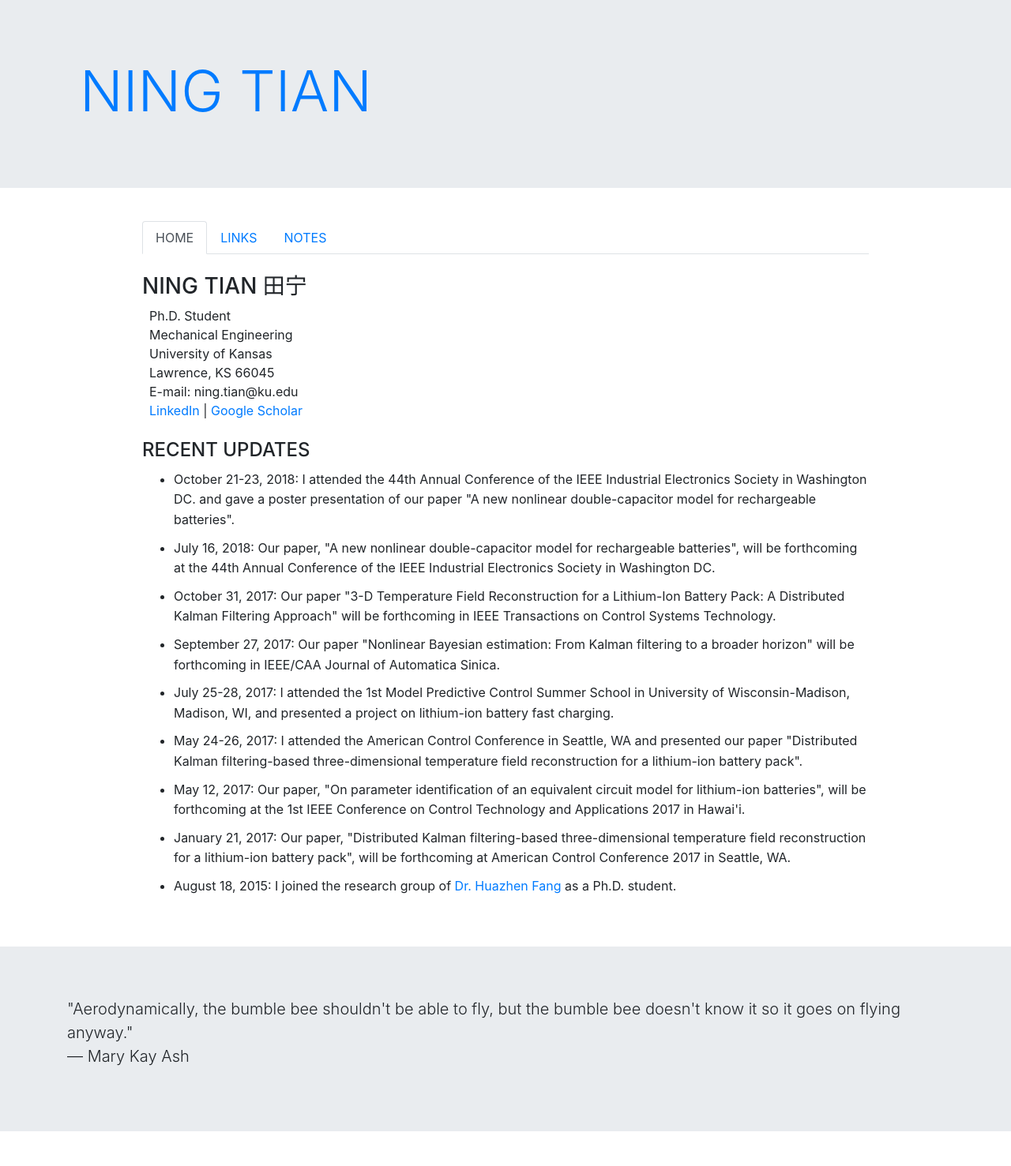
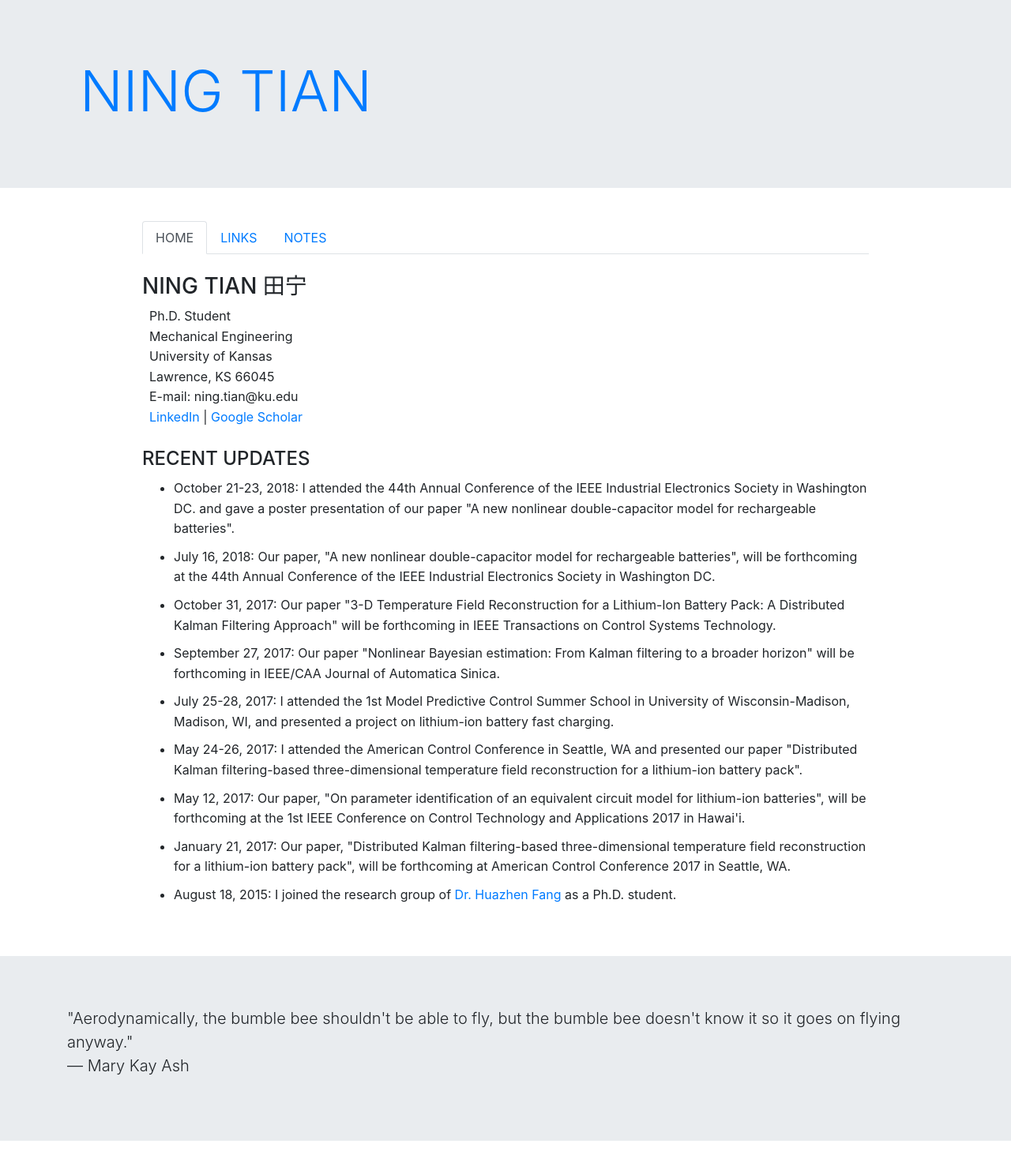
Before and after one commit to ningtian/ningtian.github.io, a Jekyll site: the page index.html, which Jekyll copies as it is, in a window 1280 px wide. Shown: the whole page at 79% size. Built offline with Jekyll 4.4.1, drawn with Linux system fonts in a browser that asks for light colours.

Commit message:
Update index.html

```diff
--- a/index.html
+++ b/index.html
@@ -48,7 +48,7 @@
 
 
 	    <br>
-
+ <div class="a">
 	    <h3>NING TIAN 田宁</h3>
 	    &nbsp  Ph.D. Student<br>
 			&nbsp  Mechanical Engineering<br>
@@ -57,7 +57,7 @@
 			&nbsp  E-mail: ning.tian@ku.edu<br>
 			&nbsp  <a href="https://www.linkedin.com/in/ning-tian-0aa4a6113/">LinkedIn</a> | <a href="https://scholar.google.com/citations?user=BHRe3uoAAAAJ&hl=en">Google Scholar</a><br>
 	<br>
-<div class="a">
+
        <h4>RECENT UPDATES</h4>
 <ul>
 <li>October 21-23, 2018: I attended the 44th Annual Conference of the IEEE Industrial Electronics Society in Washington DC. and
```
